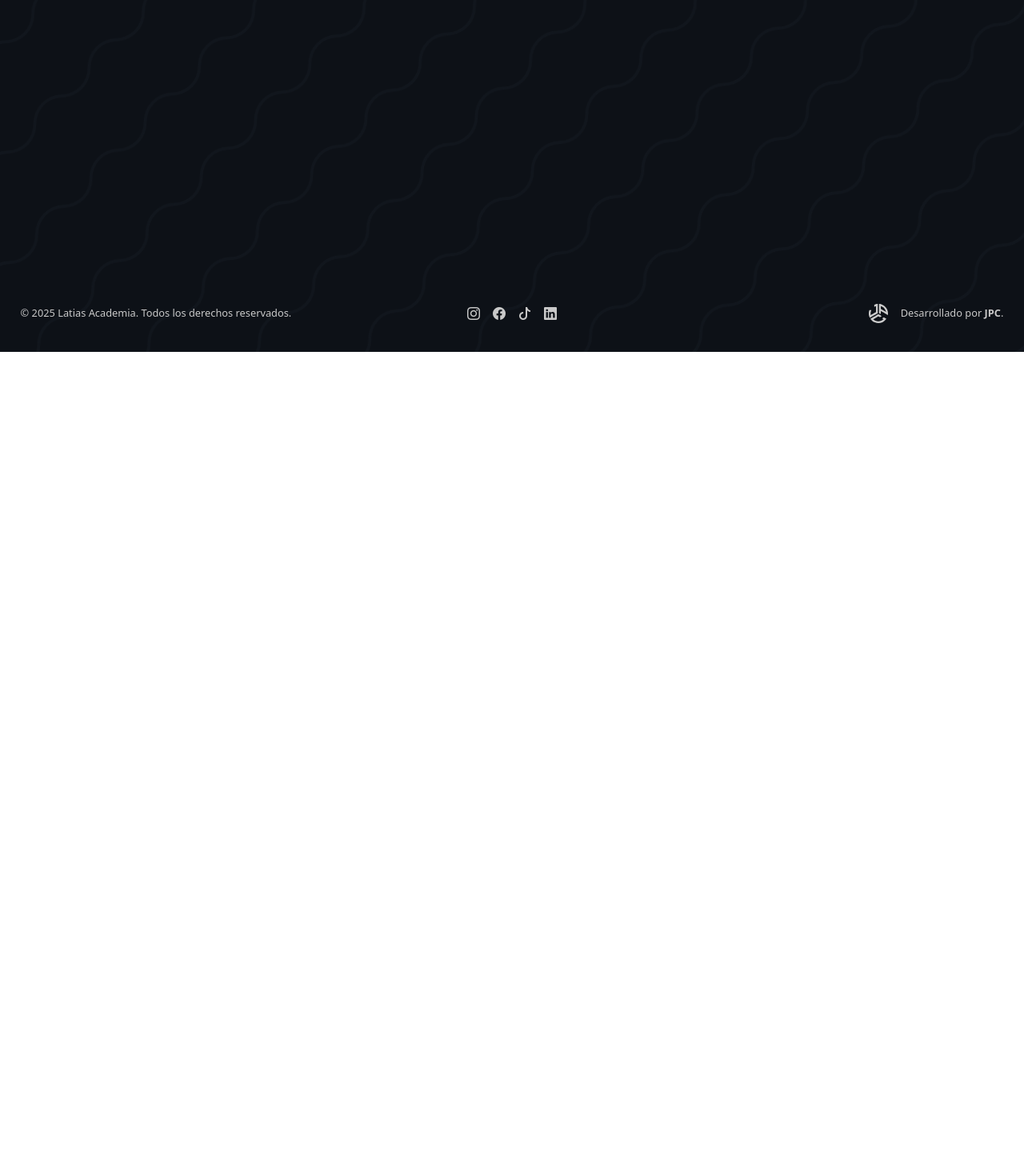
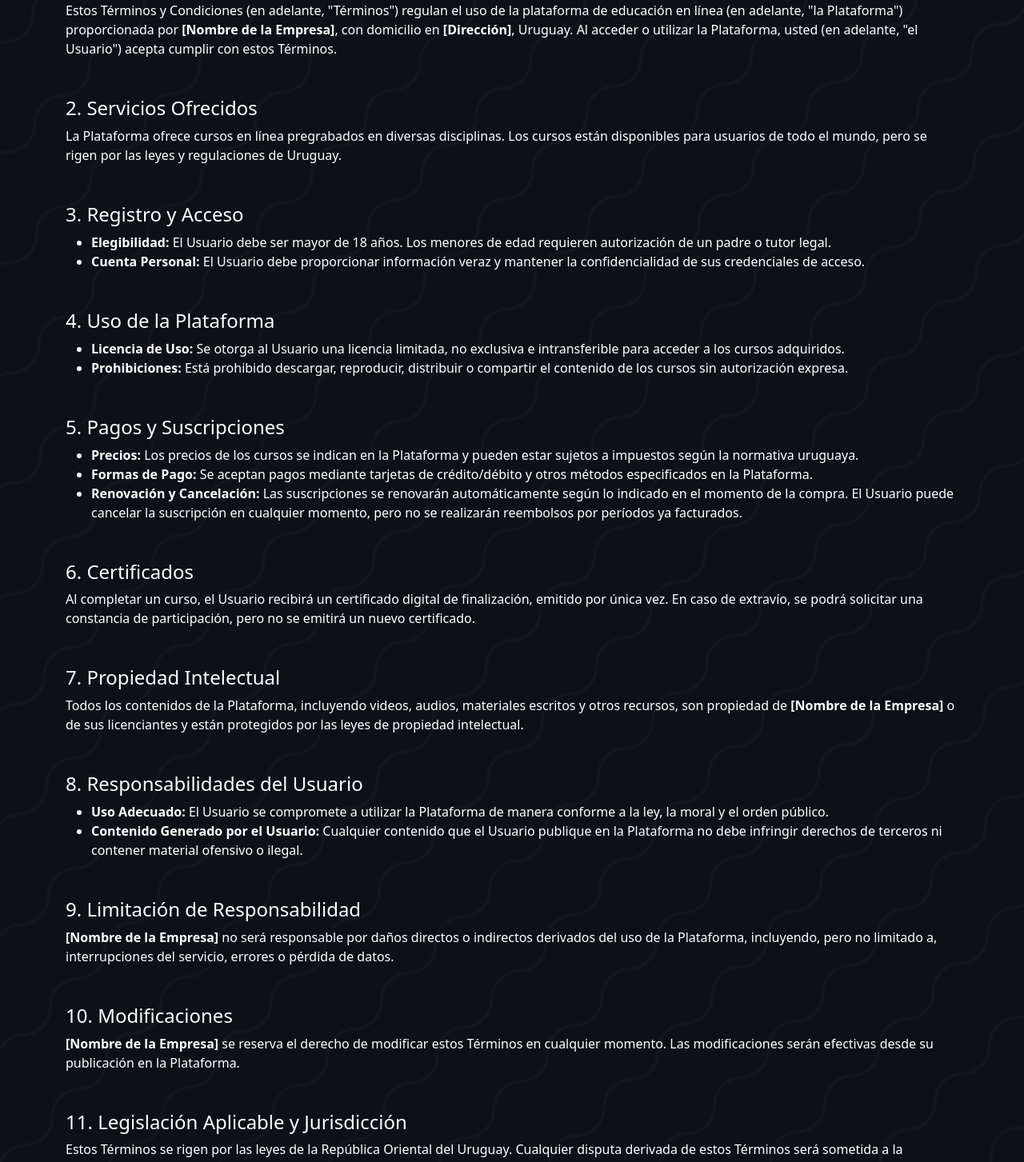
Before and after one commit to clissic/latias-front, a React (Vite) app: page /terminosycondiciones in a window 1280 px wide. Shown: the part 360-1813 px from the top of the page at 80% size. Before the commit the page ends 800 px from the top, so only its background shows below. Built offline with nearby package versions, Linux system fonts and the light colour scheme.

Commit message:
feat(ScrollToTop & TerYCon): Creado el componente de ScrollToTop para que cada vez que se renderize el dom nos lleve hacia el top de la pagina y el componente con los terminos y condiciones

```diff
--- a/src/App.jsx
+++ b/src/App.jsx
@@ -2,16 +2,19 @@ import './App.css'
 // REACT ROUTER
 import {BrowserRouter, Routes, Route} from 'react-router-dom'
 // COMPONENTS
+import { ScrollToTop } from './components/ScrollToTop/ScrollToTop.jsx'
 import { Navbar } from './components/Navbar/Navbar.jsx'
 import { Bienvenida } from './components/Bienvenida/Bienvenida.jsx'
 import { LogIn } from './components/LogIn/LogIn.jsx'
 import { SignUp } from './components/SignUp/SignUp.jsx'
 import { Footer } from './components/Footer/Footer.jsx'
+import { TerYCon } from './components/TerYCon/TerYCon.jsx'
 
 export function App () {
     return (
         <div className="indexDiv container">
             <BrowserRouter>
+                <ScrollToTop />
                 <Navbar />
                     <Routes>
                         <Route path='/' element={<Bienvenida />} />
@@ -20,6 +23,7 @@ export function App () {
                         <Route path='/login' element={<LogIn />} />
                         <Route path='/signup' element={<SignUp />} />
                         {/* <Route path='/recuperarPass' element={<RecuperarPass />} /> */}
+                        <Route path='/terminosycondiciones' element={<TerYCon />} />
                     </Routes>
                 <Footer />
             </BrowserRouter>
--- a/src/components/MsjBienvenida/MsjBienvenida.jsx
+++ b/src/components/MsjBienvenida/MsjBienvenida.jsx
@@ -3,7 +3,7 @@ import './MsjBienvenida.css';
 export function MsjBienvenida () {
     return  (
             <div className="d-flex d-lg-block flex-column align-items-center col-12 col-lg-6">
-                <i class="bi bi-chat-square-quote-fill text-white display-6 mx-2"></i>
+                <i className="bi bi-chat-square-quote-fill text-white display-6 mx-2"></i>
                 <br />
                 <h1 className="mainTitle text-center text-lg-start">Bienvenido/a a <strong className="text-white">LATIAS</strong>, la primer academia de cursos náuticos 100% en línea.</h1>
                 <p className="subTitle text-center text-lg-start">Aprendé a navegar con confianza desde cualquier lugar.</p>
--- /dev/null
+++ b/src/components/ScrollToTop/ScrollToTop.jsx
@@ -0,0 +1,12 @@
+import { useEffect } from "react";
+import { useLocation } from "react-router-dom";
+
+export const ScrollToTop = () => {
+  const { pathname } = useLocation();
+
+  useEffect(() => {
+    window.scrollTo(0, 0);
+  }, [pathname]);
+
+  return null;
+};
--- a/src/components/SignUpForm/SignUpForm.jsx
+++ b/src/components/SignUpForm/SignUpForm.jsx
@@ -1,5 +1,6 @@
 import './SignUpForm.css';
 import React, { useState } from "react";
+import { Link } from 'react-router-dom';
 
 export function SignUpForm() {
   const [email, setEmail] = useState("");
@@ -117,7 +118,7 @@ export function SignUpForm() {
             required
           />
           <label htmlFor="terms">
-            He leído y estoy de acuerdo con los <a href="/terminos" target="_blank">Términos y Condiciones</a>.
+            He leído y estoy de acuerdo con los <Link to="/terminosycondiciones">Términos y Condiciones</Link>.
           </label>
         </div>
         <button type="submit" className="btn btn-primary">
--- /dev/null
+++ b/src/components/TerYCon/TerYCon.jsx
@@ -0,0 +1,163 @@
+import "./TerYCon.css";
+
+export function TerYCon() {
+  return (
+    <div className="text-white mt-5" id="tyc">
+        <div className="text-center mb-3">
+            <i className="bi bi-book-half display-1 text-orange"></i>
+        </div>
+      <div className="text-center mb-4">
+        <h1 className="fw-bold">Términos y Condiciones</h1>
+      </div>
+
+      <section className="mb-5">
+        <h2 className="h4">1. Introducción</h2>
+        <p>
+          Estos Términos y Condiciones (en adelante, "Términos") regulan el uso
+          de la plataforma de educación en línea (en adelante, "la Plataforma")
+          proporcionada por <strong>[Nombre de la Empresa]</strong>, con
+          domicilio en <strong>[Dirección]</strong>, Uruguay. Al acceder o
+          utilizar la Plataforma, usted (en adelante, "el Usuario") acepta
+          cumplir con estos Términos.
+        </p>
+      </section>
+
+      <section className="mb-5">
+        <h2 className="h4">2. Servicios Ofrecidos</h2>
+        <p>
+          La Plataforma ofrece cursos en línea pregrabados en diversas
+          disciplinas. Los cursos están disponibles para usuarios de todo el
+          mundo, pero se rigen por las leyes y regulaciones de Uruguay.
+        </p>
+      </section>
+
+      <section className="mb-5">
+        <h2 className="h4">3. Registro y Acceso</h2>
+        <ul>
+          <li>
+            <strong>Elegibilidad:</strong> El Usuario debe ser mayor de 18 años.
+            Los menores de edad requieren autorización de un padre o tutor
+            legal.
+          </li>
+          <li>
+            <strong>Cuenta Personal:</strong> El Usuario debe proporcionar
+            información veraz y mantener la confidencialidad de sus credenciales
+            de acceso.
+          </li>
+        </ul>
+      </section>
+
+      <section className="mb-5">
+        <h2 className="h4">4. Uso de la Plataforma</h2>
+        <ul>
+          <li>
+            <strong>Licencia de Uso:</strong> Se otorga al Usuario una licencia
+            limitada, no exclusiva e intransferible para acceder a los cursos
+            adquiridos.
+          </li>
+          <li>
+            <strong>Prohibiciones:</strong> Está prohibido descargar,
+            reproducir, distribuir o compartir el contenido de los cursos sin
+            autorización expresa.
+          </li>
+        </ul>
+      </section>
+
+      <section className="mb-5">
+        <h2 className="h4">5. Pagos y Suscripciones</h2>
+        <ul>
+          <li>
+            <strong>Precios:</strong> Los precios de los cursos se indican en la
+            Plataforma y pueden estar sujetos a impuestos según la normativa
+            uruguaya.
+          </li>
+          <li>
+            <strong>Formas de Pago:</strong> Se aceptan pagos mediante tarjetas
+            de crédito/débito y otros métodos especificados en la Plataforma.
+          </li>
+          <li>
+            <strong>Renovación y Cancelación:</strong> Las suscripciones se
+            renovarán automáticamente según lo indicado en el momento de la
+            compra. El Usuario puede cancelar la suscripción en cualquier
+            momento, pero no se realizarán reembolsos por períodos ya
+            facturados.
+          </li>
+        </ul>
+      </section>
+
+      <section className="mb-5">
+        <h2 className="h4">6. Certificados</h2>
+        <p>
+          Al completar un curso, el Usuario recibirá un certificado digital de
+          finalización, emitido por única vez. En caso de extravío, se podrá
+          solicitar una constancia de participación, pero no se emitirá un nuevo
+          certificado.
+        </p>
+      </section>
+
+      <section className="mb-5">
+        <h2 className="h4">7. Propiedad Intelectual</h2>
+        <p>
+          Todos los contenidos de la Plataforma, incluyendo videos, audios,
+          materiales escritos y otros recursos, son propiedad de{" "}
+          <strong>[Nombre de la Empresa]</strong> o de sus licenciantes y están
+          protegidos por las leyes de propiedad intelectual.
+        </p>
+      </section>
+
+      <section className="mb-5">
+        <h2 className="h4">8. Responsabilidades del Usuario</h2>
+        <ul>
+          <li>
+            <strong>Uso Adecuado:</strong> El Usuario se compromete a utilizar
+            la Plataforma de manera conforme a la ley, la moral y el orden
+            público.
+          </li>
+          <li>
+            <strong>Contenido Generado por el Usuario:</strong> Cualquier
+            contenido que el Usuario publique en la Plataforma no debe infringir
+            derechos de terceros ni contener material ofensivo o ilegal.
+          </li>
+        </ul>
+      </section>
+
+      <section className="mb-5">
+        <h2 className="h4">9. Limitación de Responsabilidad</h2>
+        <p>
+          <strong>[Nombre de la Empresa]</strong> no será responsable por daños
+          directos o indirectos derivados del uso de la Plataforma, incluyendo,
+          pero no limitado a, interrupciones del servicio, errores o pérdida de
+          datos.
+        </p>
+      </section>
+
+      <section className="mb-5">
+        <h2 className="h4">10. Modificaciones</h2>
+        <p>
+          <strong>[Nombre de la Empresa]</strong> se reserva el derecho de
+          modificar estos Términos en cualquier momento. Las modificaciones
+          serán efectivas desde su publicación en la Plataforma.
+        </p>
+      </section>
+
+      <section className="mb-5">
+        <h2 className="h4">11. Legislación Aplicable y Jurisdicción</h2>
+        <p>
+          Estos Términos se rigen por las leyes de la República Oriental del
+          Uruguay. Cualquier disputa derivada de estos Términos será sometida a
+          la jurisdicción de los tribunales competentes en Montevideo, Uruguay.
+        </p>
+      </section>
+
+      <section className="mb-5">
+        <h2 className="h4">12. Contacto</h2>
+        <p>
+          Para cualquier consulta o reclamo relacionado con estos Términos, el
+          Usuario puede contactar a <strong>[Nombre de la Empresa]</strong> a
+          través del correo electrónico{" "}
+          <strong>[correo electrónico de contacto]</strong>.
+        </p>
+      </section>
+    </div>
+  );
+}
```
Also changed, not shown: src/components/TerYCon/TerYCon.css (added).
